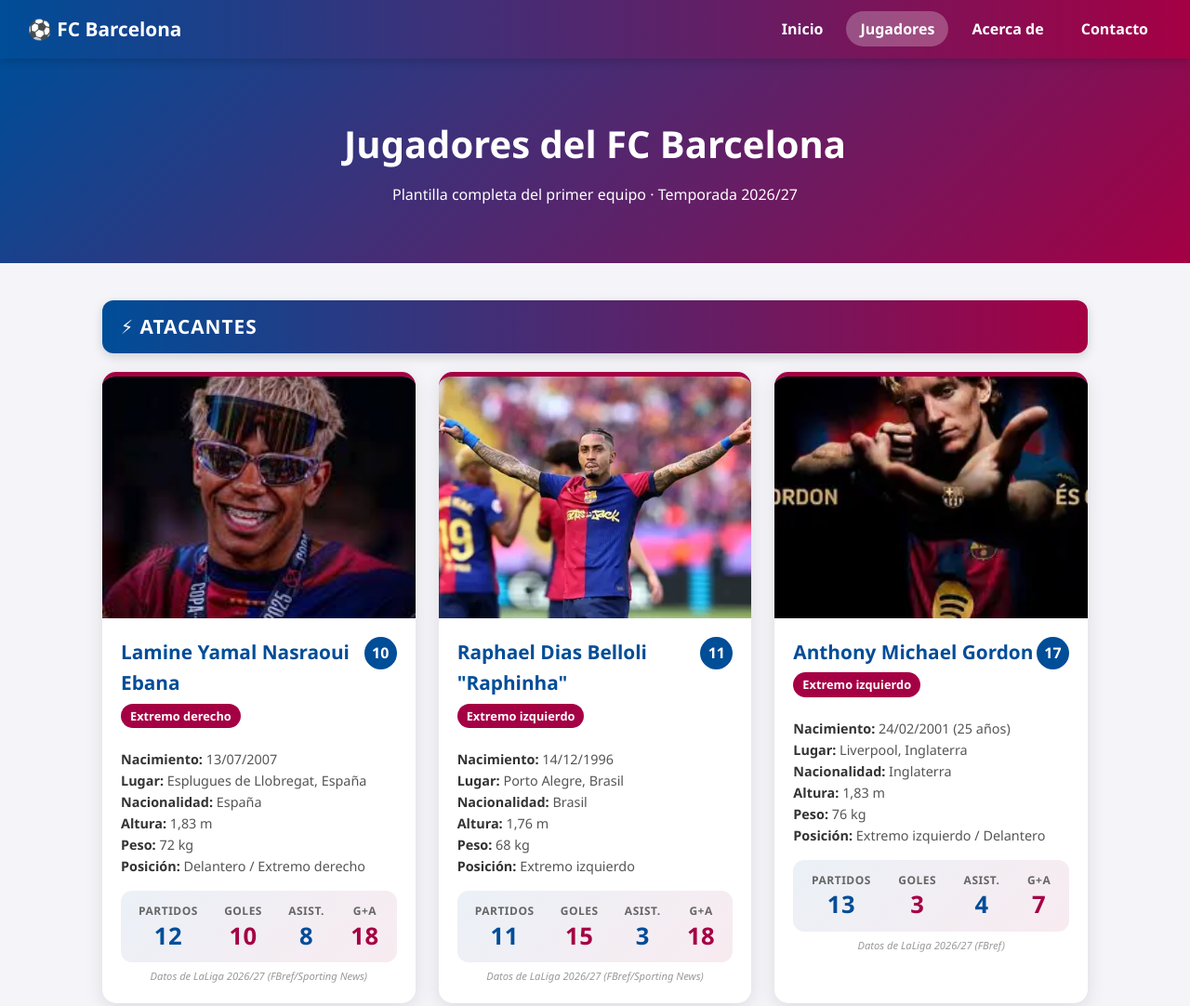
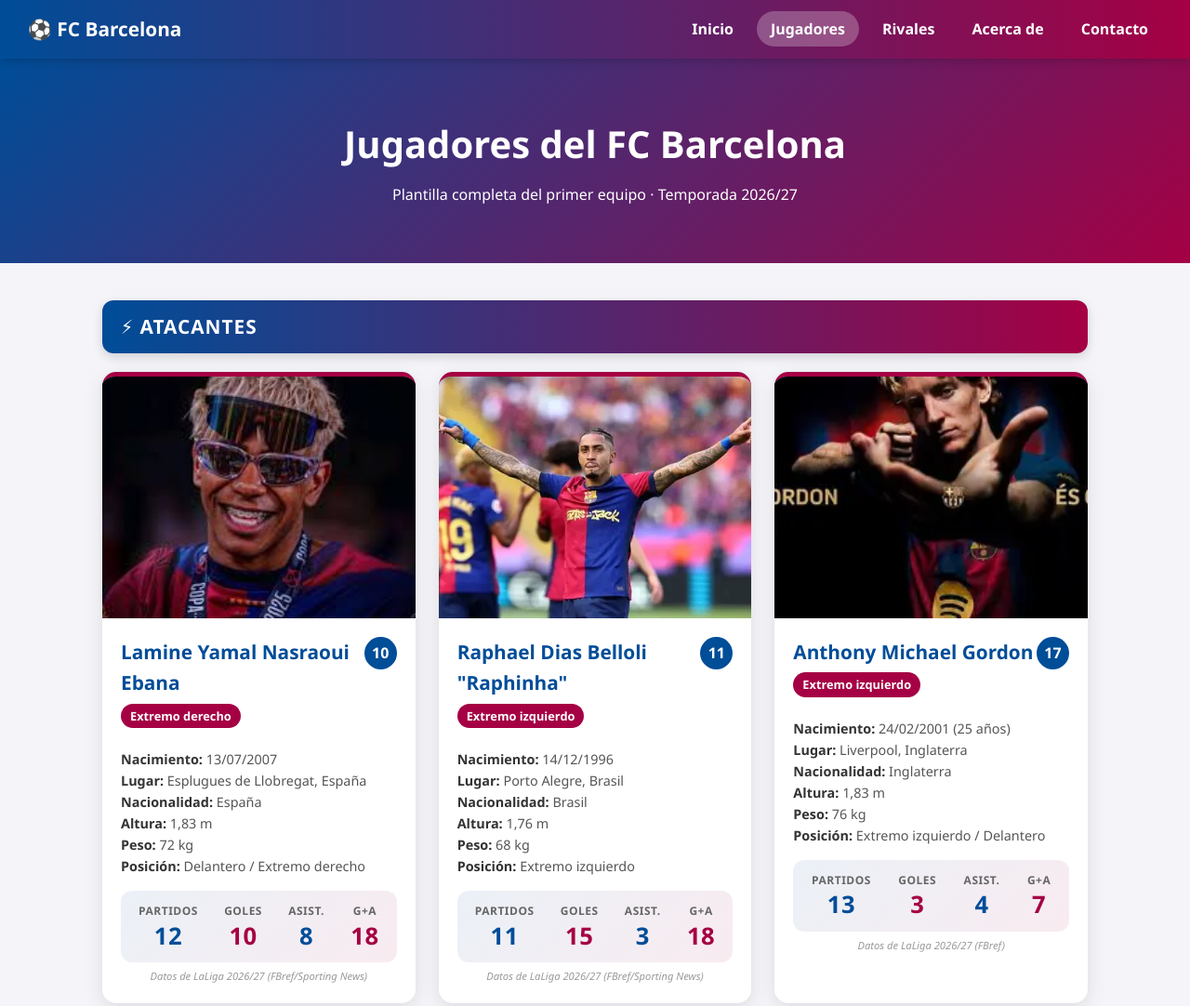
Before and after one commit to jpradasaguiar/fc-barcelona, a plain HTML site: page jugadores.html in a window 1280 px wide. Shown: the top 1082 px of the page at 93% size. Drawn offline with Linux system fonts and the light colour scheme; files whose address does not match are found by name.

```diff
--- a/jugadores.html
+++ b/jugadores.html
@@ -54,6 +54,7 @@
         <ul>
             <li><a href="index.html">Inicio</a></li>
             <li><a href="jugadores.html" class="activo">Jugadores</a></li>
+             <li><a href="rivales.html">Rivales</a></li>
             <li><a href="acerca.html">Acerca de</a></li>
             <li><a href="contacto.html">Contacto</a></li>
         </ul>
```
